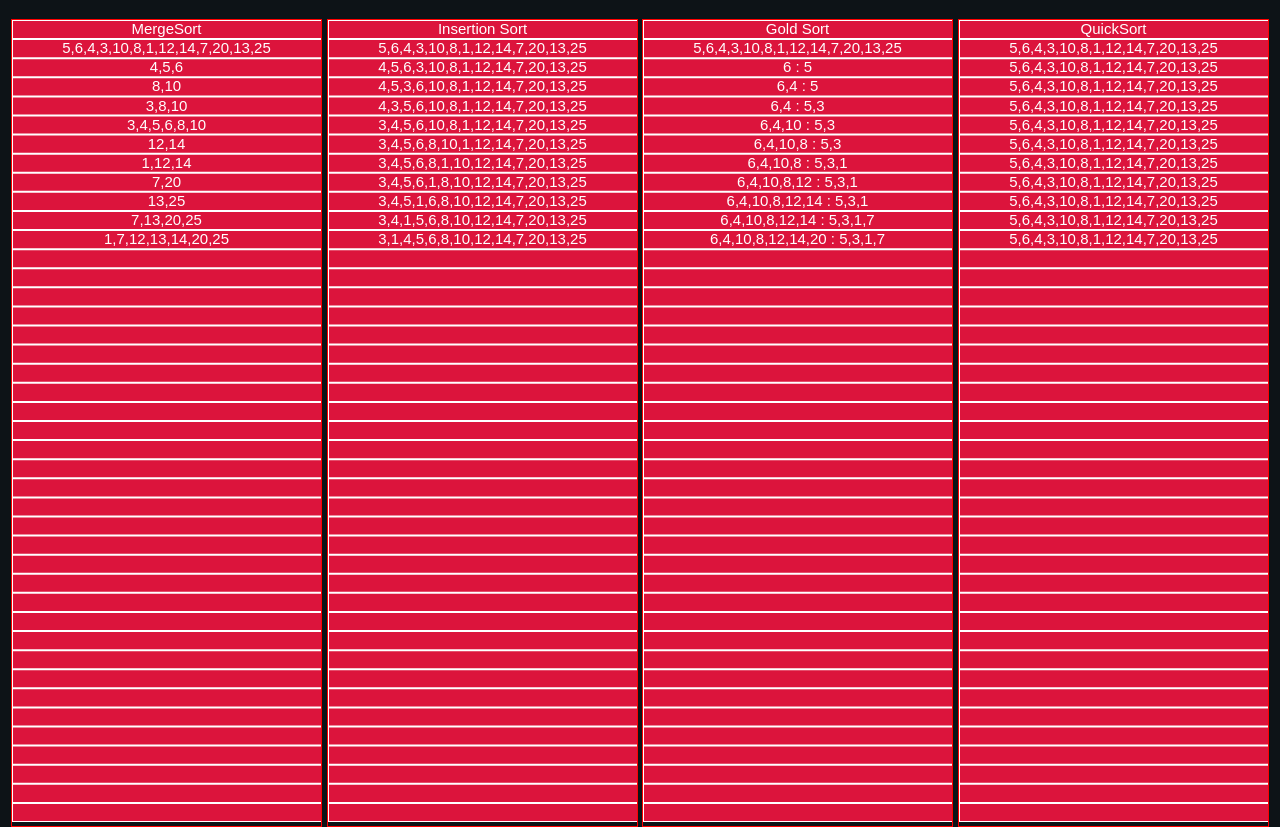
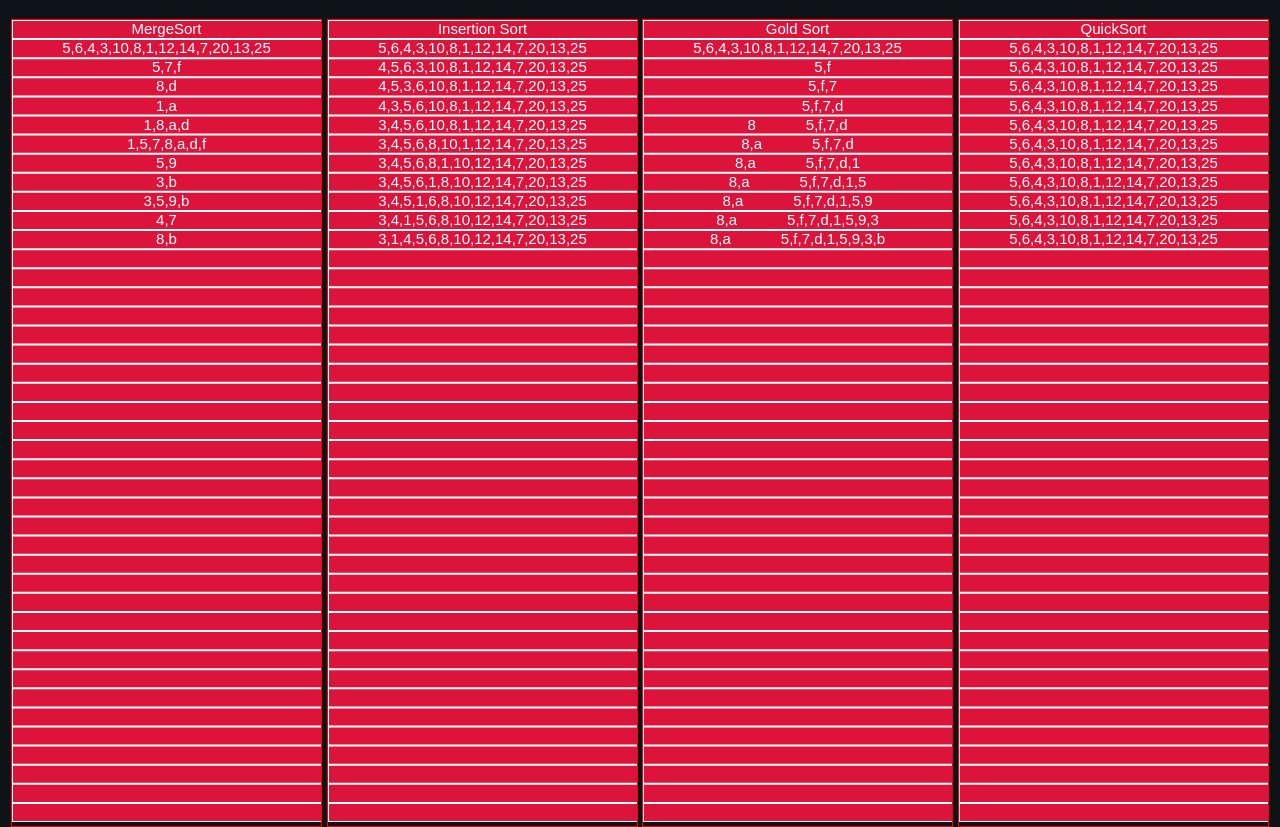
Before and after one commit to kvnlpz/project2, a plain HTML site: page code/index.html in a window 1280 px wide. Shown: the part 61-888 px from the top of the page. Drawn offline with Linux system fonts and the light colour scheme.

Commit message:
Update index.html

```diff
--- a/code/index.html
+++ b/code/index.html
@@ -239,14 +239,14 @@
     contx3.fillStyle = "white";
     contx3.textAlign = "center";
     contx3.textBaseline = "middle";
-    // let nWidth =  contx3.canvas.width / 2;
-    // var count = 0;
 
+    var myArray = [5, 'F', 7, 'D', 8, 'A', 1, 5, 9, 3, 'B', 4, 7, 'B', 8];
 
-    mergeSort([5, 6, 4, 3, 10, 8, 1, 12, 14, 7, 20, 13, 25]);
+    convertToDecimal(myArray);
+    mergeSort(myArray);
     // colOneList.push([5, 6, 4, 3, 10, 8, 1, 12, 14, 7, 20, 13, 25].toString());
     colOneList[0] = [5, 6, 4, 3, 10, 8, 1, 12, 14, 7, 20, 13, 25].toString();
-    evenOddSort([5, 6, 4, 3, 10, 8, 1, 12, 14, 7, 20, 13, 25]);
+    evenOddSort(myArray);
     // colTwoList.push([5, 6, 4, 3, 10, 8, 1, 12, 14, 7, 20, 13, 25].toString());
     colTwoList[0] = [5, 6, 4, 3, 10, 8, 1, 12, 14, 7, 20, 13, 25].toString();
     //
@@ -258,15 +258,23 @@
 
     printLists();
 
-    // contx1.fillText(mergeSort([5, 6, 4, 3, 10, 8, 1]), nWidth, 30);
-
-    // drawGrid(canvasOne.width, canvasOne.height, 'first');
-    // drawGrid(canvasOne.width, canvasOne.height, 'second');
-    // drawGrid(canvasOne.width, canvasOne.height, 'third');
-    // drawGrid(canvasOne.width, canvasOne.height, 'fourth');
+    function convertBackToHex(arrayToConvert) {
+        for (var item in arrayToConvert) {
+            hexValue = arrayToConvert[item].toString(16);
+            arrayToConvert[item] = hexValue;
+        }
+    }
 
 
-    // contx1.fillText([5, 6, 4, 3, 10, 8, 1, 12, 14, 7, 20, 13, 25].toString(), nWidth, 21);
+
+
+    function convertToDecimal(ArrToDecimal) {
+        for (var index in ArrToDecimal) {
+            var newNumber = parseInt(ArrToDecimal[index].toString(), 16);
+            ArrToDecimal[index] = newNumber;
+        }
+    }
+
 
     function mergeSort (unsortedArray) {
 
@@ -277,24 +285,23 @@
         }
 
 
-        // In order to divide the array in half, we need to figure out the middle
+        //get the middle of the array
         const middle = Math.floor(unsortedArray.length / 2);
 
-        // This is where we will be dividing the array into left and right
+
+        //create left and right arrays
         const left = unsortedArray.slice(0, middle);
         const right = unsortedArray.slice(middle);
 
 
-        // Using recursion to combine the left and right
+        //we call it recursiveley
         return merge(
             mergeSort(left), mergeSort(right)
         );
     }
 
-    // Merge the two arrays: left and right
+    // Merge the two arrays
     function merge (left, right) {
-        // count++;
-        // contx1.fillText(left + " - " + right, nWidth, 30*count);
 
         let resultArray = [], leftIndex = 0, rightIndex = 0;
 
@@ -302,19 +309,16 @@
         while (leftIndex < left.length && rightIndex < right.length) {
             if (left[leftIndex] < right[rightIndex]) {
                 resultArray.push(left[leftIndex]);
-                leftIndex++; // move left array cursor
+                leftIndex++; // move left array point
             } else {
                 resultArray.push(right[rightIndex]);
-                rightIndex++; // move right array cursor
+                rightIndex++; // move right array point
             }
         }
 
         var printArray = resultArray.concat(left.slice(leftIndex)).concat(right.slice(rightIndex));
-        // count++;
-        // contx1.fillText(" " + left + " " + " " + right, nWidth, 30*count);
-        // contx1.fillText(printArray, nWidth, 30*count);
-        colOneList.push(printArray.toString());
-        //
+        convertBackToHex(printArray);
+        colOneList.push(printArray);
         // We need to concat to the resultArray because there will be one element left over after the while loop
         return resultArray
             .concat(left.slice(leftIndex))
@@ -324,7 +328,8 @@
 
 
 
-
+    //so apparently gold pore sort was another way of saying evenOddSort
+    //code inspired from lesson on GeeksforGeeks.com C++ oddEvenSort
     function evenOddSort(inputArray){
         var count3 = 0;
         var evens = [];
@@ -339,7 +344,11 @@
             }
             // count3++;
             // contx3.fillText(result + "   "  +    evens + " : " + odds, nWidth, 30*count3);
-            colTwoList.push((evens + " : " + odds).toString());
+            convertBackToHex(evens);
+            convertBackToHex(odds);
+            colTwoList.push((evens + "  ".repeat(6) + odds).toString());
+            convertToDecimal(evens);
+            convertToDecimal(odds);
         }
     }
     function insertionSort(insertionArray){
```
Lines whose indentation alone changed are shown as unchanged.
